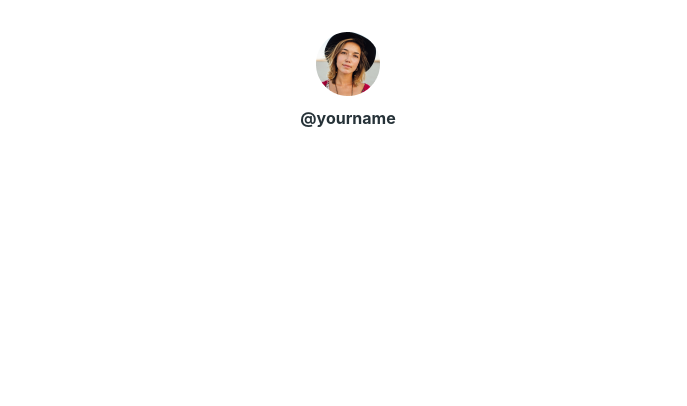
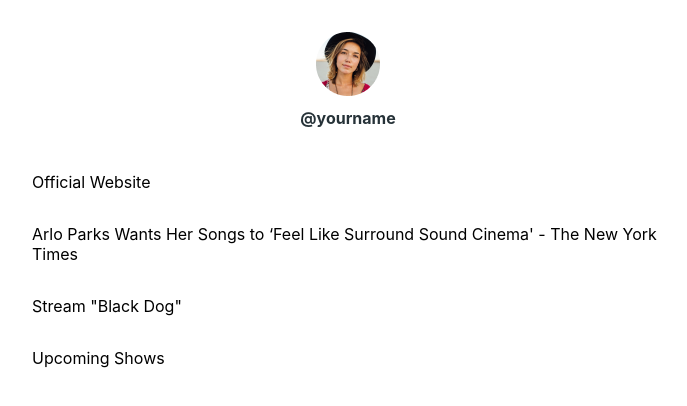
Before and after one commit to currytay/linktree-frontend-assessment, a React (Create React App) app: page / in a window 1280 px wide. Shown: the top 406 px of the page, without its empty margins (292-979 px from the left). Built offline with nearby package versions, Linux system fonts and the light colour scheme.

Commit message:
Render profile links (placeholder component) using map function

```diff
--- a/src/App.js
+++ b/src/App.js
@@ -22,7 +22,11 @@
       <ProfileContainer>
         <Header />
         <LinksContainer>
-
+          {profileLinks.map((link, index) => {
+            return (
+              <p>{link.label}</p>
+            );
+          })}
         </LinksContainer>
       </ProfileContainer>
     </AppContainer>
```
